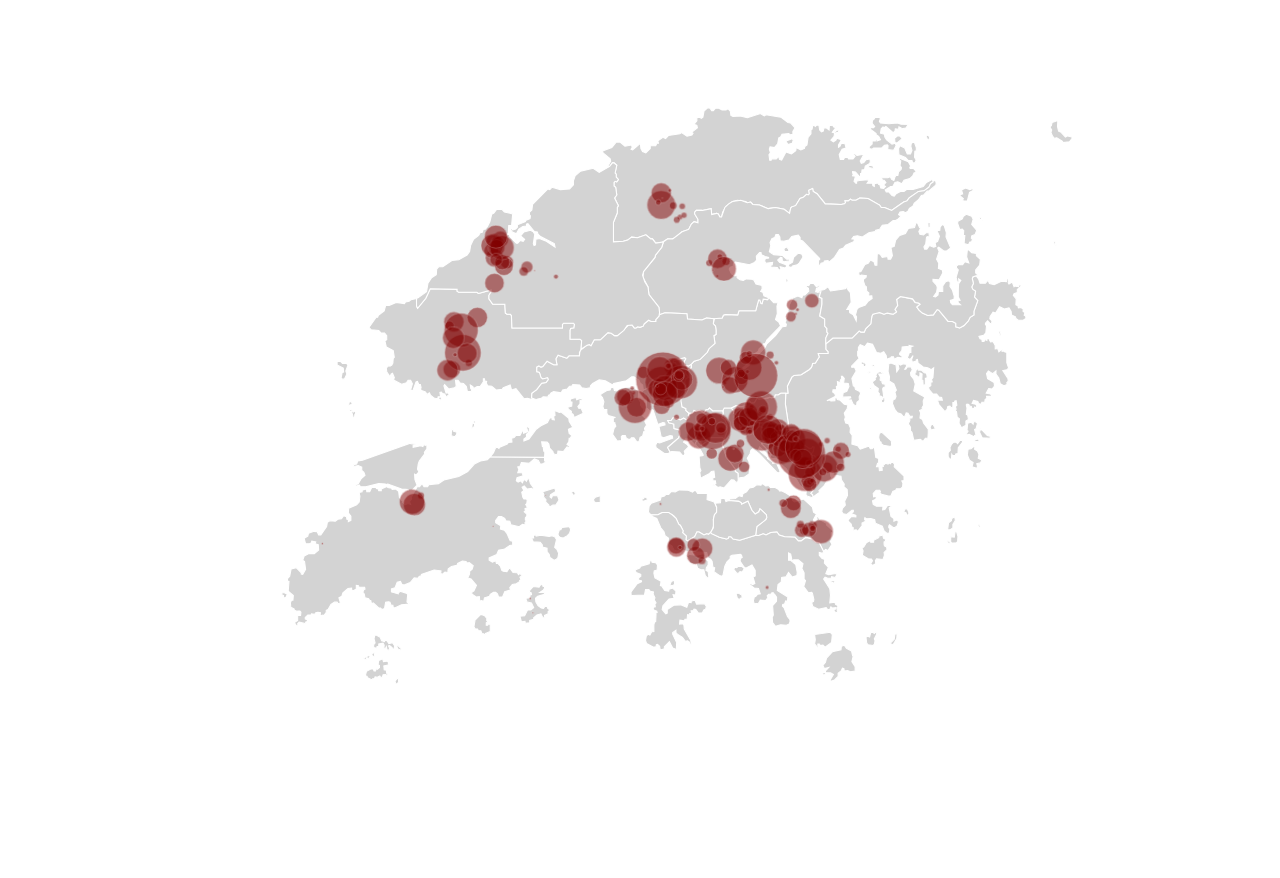
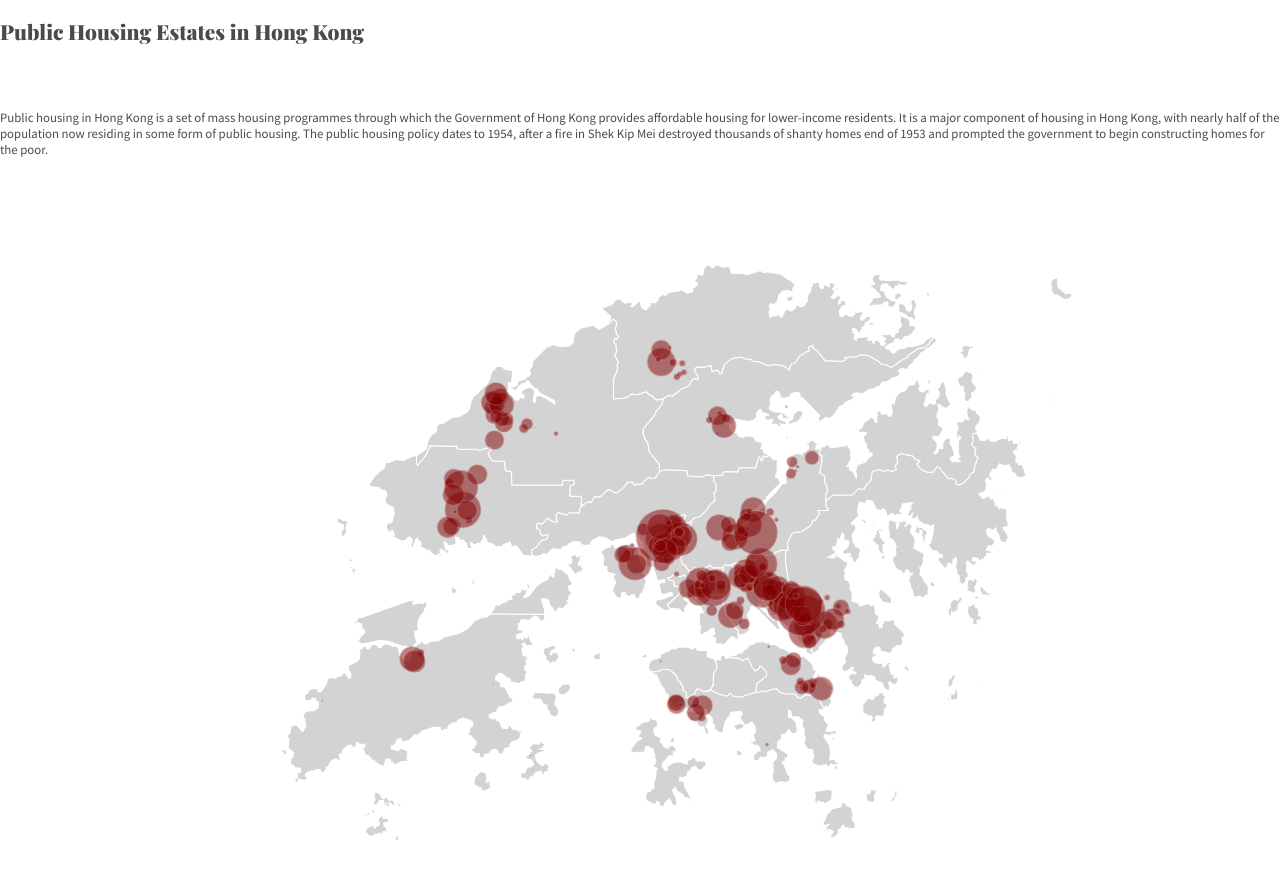
Before and after one commit to heatherpark/hk-public-housing, a React (Create React App) app: page / in a window 1280 px wide. Shown: the top 878 px of the page. Built offline with nearby package versions, Linux system fonts and the light colour scheme.

Commit message:
Set up files for map page introduction section

```diff
--- a/src/components/App/App.jsx
+++ b/src/components/App/App.jsx
@@ -1,11 +1,15 @@
 import React, { Component } from 'react';
 import './App.css';
+import MapIntro from '../MapPage/Intro/MapIntro';
 import MapContainer from '../Map/MapContainer';
 
 class App extends Component {
   render() {
     return (
-      <MapContainer />
+      <div>
+        <MapIntro />
+        <MapContainer />
+      </div>
     );
   }
 }
--- /dev/null
+++ b/src/components/MapPage/Description/MapDescription.css
@@ -0,0 +1,6 @@
+.map-description {
+  font-family: "Source Sans Pro", sans-serif;
+  font-size: 0.8em;
+  font-weight: 400;
+  color: #4A4A4A;
+}
--- /dev/null
+++ b/src/components/MapPage/Description/MapDescription.jsx
@@ -0,0 +1,16 @@
+import React from 'react';
+import './MapDescription.css';
+
+export default function MapDescription() {
+  return (
+    <p className="map-description">
+      Public housing in Hong Kong is a set of mass housing programmes
+      through which the Government of Hong Kong provides affordable housing for
+      lower-income residents. It is a major component of housing in Hong Kong,
+      with nearly half of the population now residing in some form of public housing.
+      The public housing policy dates to 1954, after a fire in Shek Kip Mei destroyed
+      thousands of shanty homes end of 1953 and prompted the government to begin
+      constructing homes for the poor.
+    </p>
+  );
+}
--- /dev/null
+++ b/src/components/MapPage/Heading/MapHeading.css
@@ -0,0 +1,7 @@
+.map-heading {
+  font-family: "Playfair Display", serif;
+  font-weight: 900;
+  font-size: 1.3em;
+  color: #4A4A4A;
+  margin-bottom: 5%;
+}
--- /dev/null
+++ b/src/components/MapPage/Heading/MapHeading.jsx
@@ -0,0 +1,10 @@
+import React from 'react';
+import './MapHeading.css';
+
+export default function MapHeading() {
+  return (
+    <h2 className="map-heading">
+      Public Housing Estates in Hong Kong
+    </h2>
+  );
+}
--- /dev/null
+++ b/src/components/MapPage/Intro/MapIntro.jsx
@@ -0,0 +1,13 @@
+import React from 'react';
+import './MapIntro.css';
+import MapHeading from '../Heading/MapHeading';
+import MapDescription from '../Description/MapDescription';
+
+export default function MapIntro() {
+  return (
+    <div className="map-intro">
+      <MapHeading />
+      <MapDescription />
+    </div>
+  );
+}
```
Also changed, not shown: src/components/MapPage/Intro/MapIntro.css (added).
